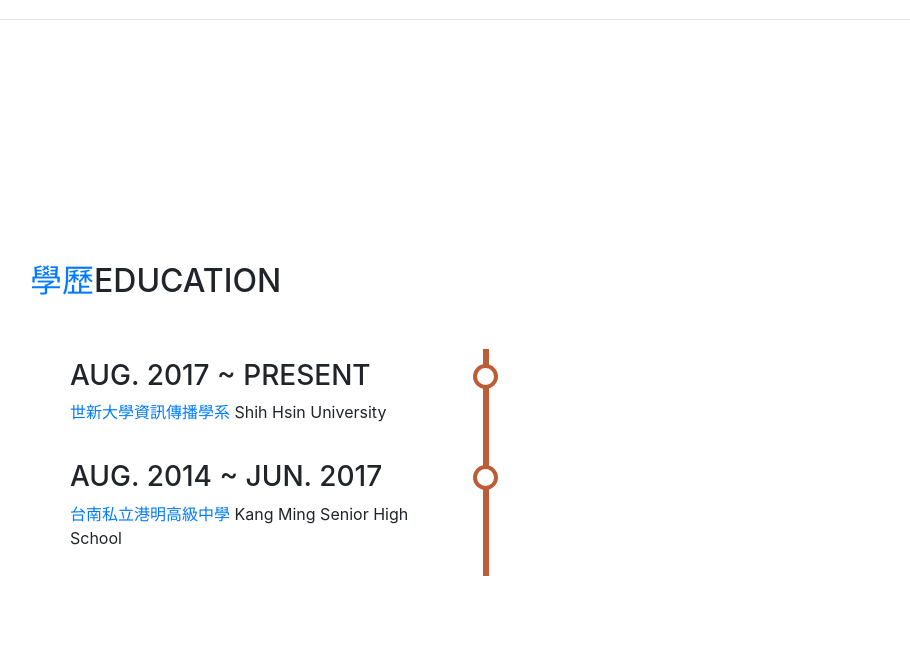
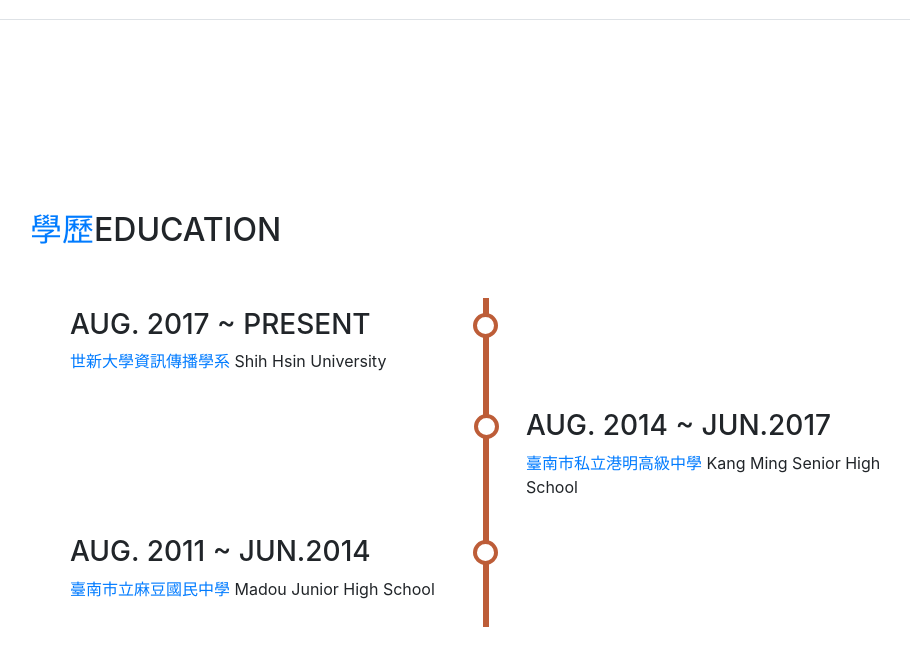
Before and after one commit to appae8682/appae8682.github.io, a website with bundled scripts: page index.html in a window 1280 px wide. Shown: the part 1731-2397 px from the top of the page, without its empty margins (290-1200 px from the left). Built offline with nearby package versions, Linux system fonts and the light colour scheme; a web font is replaced by a local one.

Commit message:
Add files via upload

```diff
--- a/index.html
+++ b/index.html
@@ -176,11 +176,18 @@
 			  <p><span class="text-primary">世新大學資訊傳播學系</span> Shih Hsin University</p>
           </div>
         </div>
-		    <div class="timeline-block timeline-left">
-		     <div class="timeline-content">
-			  <h3>Aug. 2014 ~ Jun. 2017</h3>
-			  <p><span class="text-primary">台南私立港明高級中學</span> Kang Ming Senior High School</p>
-	    </div>
+		    <div class="timeline-block timeline-right">
+             <div class="timeline-content">
+			  <h3>Aug. 2014 ~ Jun.2017</h3>
+			  <p><span class="text-primary">臺南市私立港明高級中學</span> Kang Ming Senior High School</p>
+          </div>
+        </div>
+		<div class="timeline-block timeline-left">
+             <div class="timeline-content">
+			  <h3>Aug. 2011 ~ Jun.2014</h3>
+			  <p><span class="text-primary">臺南市立麻豆國民中學</span> Madou Junior High School</p>
+          </div>
+        </div>
 	  </section>
 
       <section class="resume-section p-3 p-lg-5 d-flex flex-column" id="skills">
```
